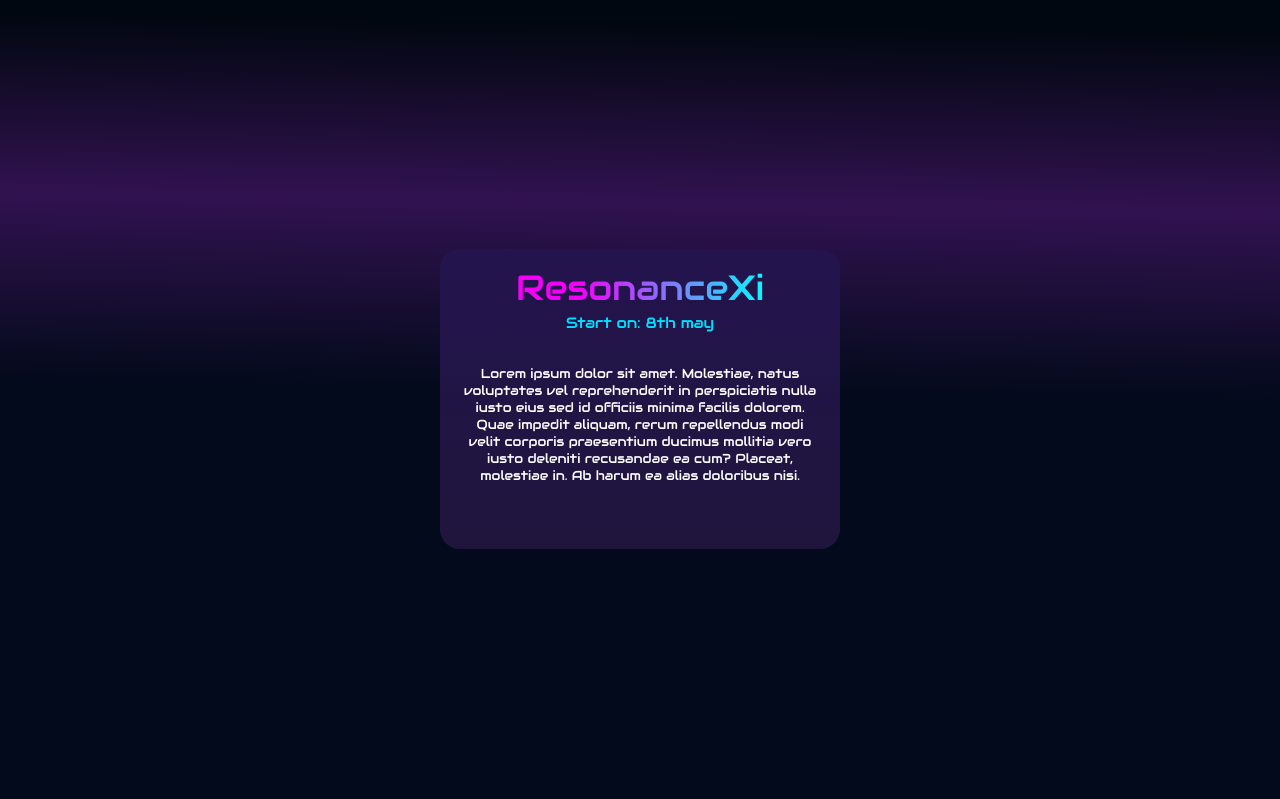
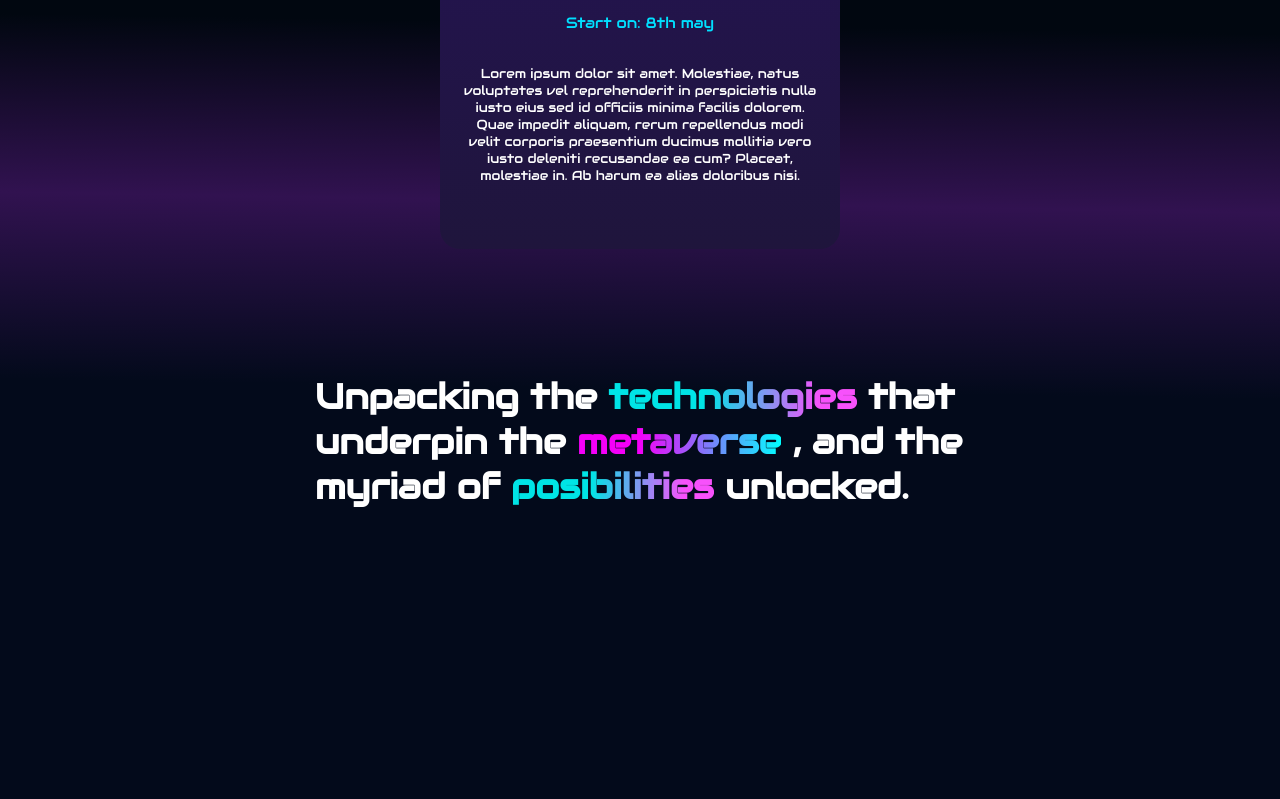
Before and after one commit to detronetdip/resonence, a PHP site: page / in a window 1280 px wide. Shown: the part 881-1680 px from the top of the page. Run offline with PHP 8.4, Linux system fonts and the light colour scheme.

Commit message:
qoute1 create

```diff
--- a/assets/css/_color.scss
+++ b/assets/css/_color.scss
@@ -19,6 +19,7 @@ $gradientFont: linear-gradient(
   rgba(0, 96, 239, 0.84) 94.44%,
   rgba(255, 255, 255, 0) 94.45%
 );
+$reversegradientFont: linear-gradient(272.56deg, #F751FB 15.04%, rgba(0, 255, 255, 0.89) 60.67%);
 $counterBackground: radial-gradient(
   100% 128.85% at 0% 6.31%,
   #c051bf 0%,
--- a/assets/css/style.css
+++ b/assets/css/style.css
@@ -166,7 +166,9 @@ i {
 
 .maincontainer .about {
   min-height: 100vh;
+  min-width: 100%;
   background: linear-gradient(0.94deg, #030a1b 51.2%, #311250 73.95%, #010710 95.7%);
+  position: absolute;
   display: -webkit-box;
   display: -ms-flexbox;
   display: flex;
@@ -193,6 +195,7 @@ i {
   -webkit-box-align: center;
       -ms-flex-align: center;
           align-items: center;
+  margin-top: -60rem;
   height: 30rem;
   width: 40rem;
   padding: 2rem;
@@ -223,4 +226,29 @@ i {
   color: #fff;
   text-align: center;
 }
+
+.maincontainer .about .qoute1 {
+  position: absolute;
+  height: 5rem;
+  width: 65rem;
+  color: #fff;
+}
+
+.maincontainer .about .qoute1 h4 {
+  font-size: 3.5rem;
+}
+
+.maincontainer .about .qoute1 #tech, .maincontainer .about .qoute1 #posible {
+  background: linear-gradient(272.56deg, #F751FB 15.04%, rgba(0, 255, 255, 0.89) 60.67%);
+  background-clip: text;
+  -webkit-text-fill-color: transparent;
+  -webkit-background-clip: text;
+}
+
+.maincontainer .about .qoute1 #meta {
+  background: linear-gradient(89.06deg, #f400f8 28.83%, #00ffff 94.43%, rgba(0, 96, 239, 0.84) 94.44%, rgba(255, 255, 255, 0) 94.45%);
+  background-clip: text;
+  -webkit-text-fill-color: transparent;
+  -webkit-background-clip: text;
+}
 /*# sourceMappingURL=style.css.map */
--- a/assets/css/style.scss
+++ b/assets/css/style.scss
@@ -6,6 +6,12 @@
 }
 @mixin gradientFontType1 {
   background: $gradientFont;
+  background-clip: text;
+  -webkit-text-fill-color: transparent;
+  -webkit-background-clip: text;
+}
+@mixin reversegradientFontType1 {
+  background: $reversegradientFont;
   background-clip: text;
   -webkit-text-fill-color: transparent;
   -webkit-background-clip: text;
@@ -130,7 +136,9 @@ i {
   }
   .about{
     min-height: 100vh;
+    min-width: 100%;
     background: $abtBack;
+    position: absolute;
     @include centerByFlex();
     .resonancexi{
       position: absolute;
@@ -138,6 +146,7 @@ i {
       flex-direction: column;
       justify-content: center;
       align-items: center;
+      margin-top: -60rem;
       height: 30rem;
       width: 40rem;
       padding: 2rem;
@@ -161,5 +170,20 @@ i {
         text-align: center;
       }
     }
+    .qoute1{
+      position: absolute;
+      height: 5rem;
+      width: 65rem;
+      color: $white;
+      h4{
+        font-size: 3.5rem;
+      }
+      #tech,#posible{
+        @include reversegradientFontType1();
+      }
+      #meta{
+        @include gradientFontType1();
+      }
+    }
   }
 }
--- a/index.html
+++ b/index.html
@@ -61,6 +61,9 @@
           <span id="rex">ResonanceXi</span> <br><span id="start"> Start on: 8th may</span><br>
          <span id="text">Lorem ipsum dolor sit amet. Molestiae, natus voluptates vel reprehenderit in perspiciatis nulla iusto eius sed id officiis minima facilis dolorem. Quae impedit aliquam, rerum repellendus modi velit corporis praesentium ducimus mollitia vero iusto deleniti recusandae ea cum? Placeat, molestiae in. Ab harum ea alias doloribus nisi.</span></h2>
         </div>
+        <div class="qoute1">
+          <h4>Unpacking the <span id="tech">technologies</span> that underpin the <span id="meta">metaverse </span>, and the myriad of <span id="posible">posibilities</span> unlocked.</h4>
+        </div>
       </section>
     </div>
     <!-- <video src="./assets/video/test.m4v" autoplay loop muted></video> -->
```
Also changed, not shown: 1 other file.
